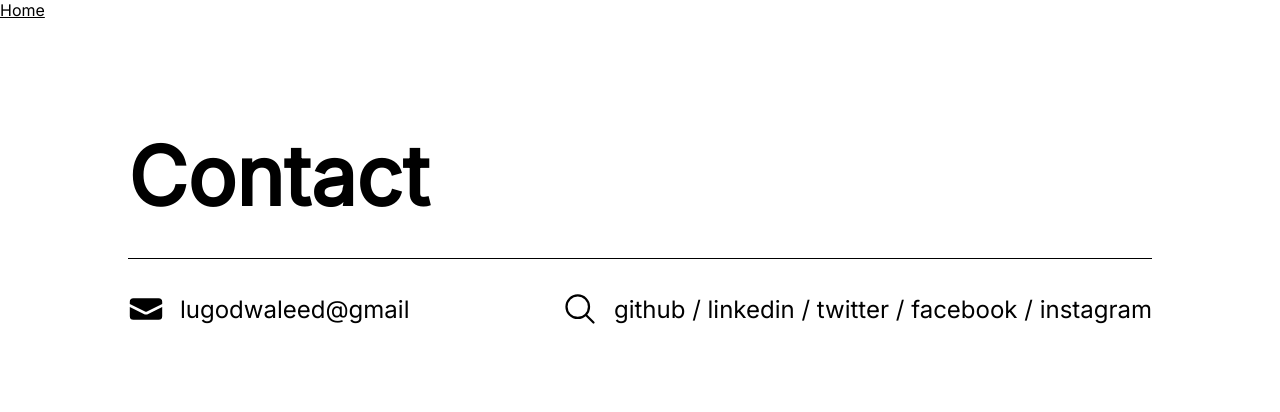
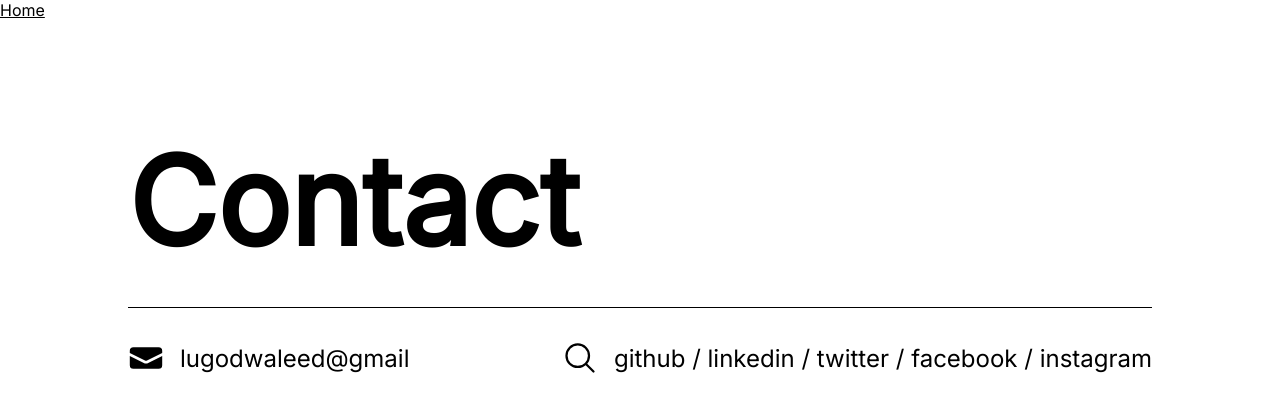
Before and after one commit to waleedlugod/waleedlugod, a React (Create React App) app: page /contact in a window 1280 px wide. Shown: the top 412 px of the page. Built offline with nearby package versions, Linux system fonts and the light colour scheme; a web font is replaced by a local one.

Commit message:
changed heading size

```diff
--- a/src/pages/contact/Contact.css
+++ b/src/pages/contact/Contact.css
@@ -6,7 +6,7 @@
 	text-decoration: underline;
 }
 #contact h1 {
-	font-size: 81px;
+	font-size: 121.5px;
 }
 #contact img {
 	width: 36px;
```
